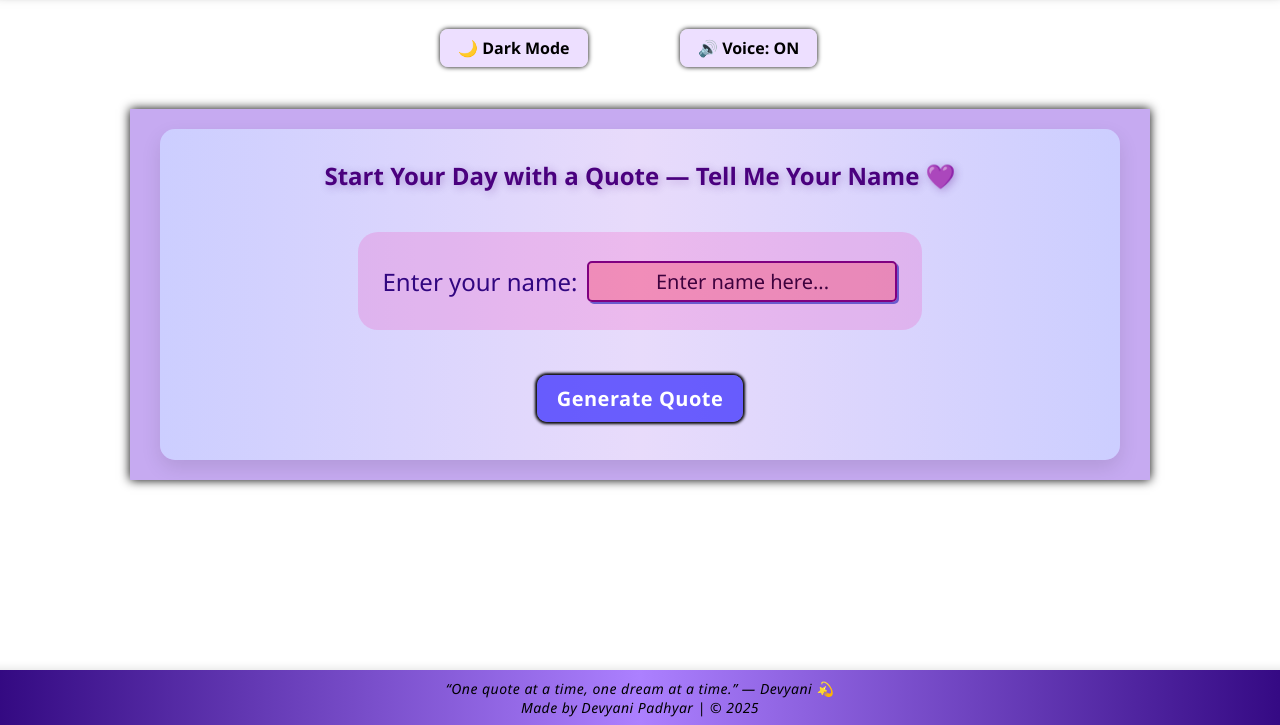
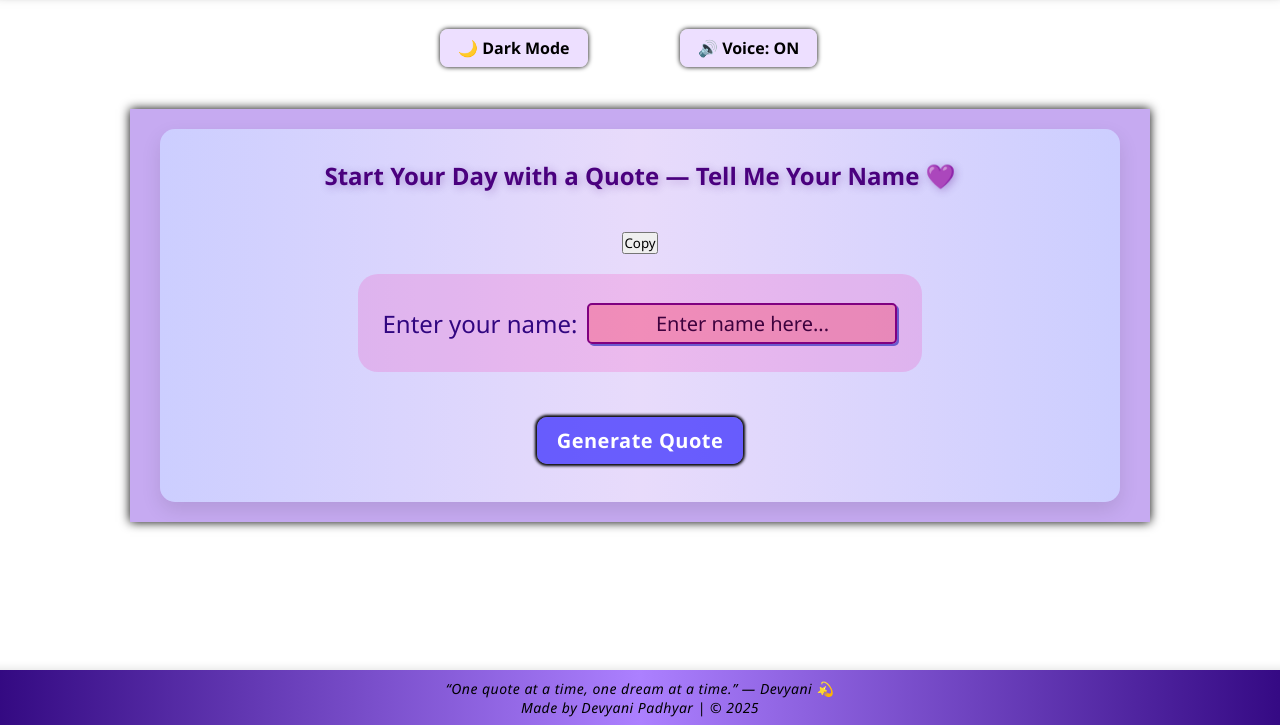
Before and after one commit to Devyani-Padhyar/Generate-Quote, a plain HTML site: page index.html in a window 1280 px wide. Shown: the part 75-800 px from the top of the page. Drawn offline with Linux system fonts and the light colour scheme.

Commit message:
Update index.html

```diff
--- a/index.html
+++ b/index.html
@@ -28,6 +28,7 @@
                 <div class="mainhead">
                     <h2>Start Your Day with a Quote — Tell Me Your Name 💜</h2>
                 </div>
+                <button id="copy">Copy</button>
                 <div class="outerinput">
                     <div class="input">
                         <label id="label" for="name">Enter your name: </label>
```
